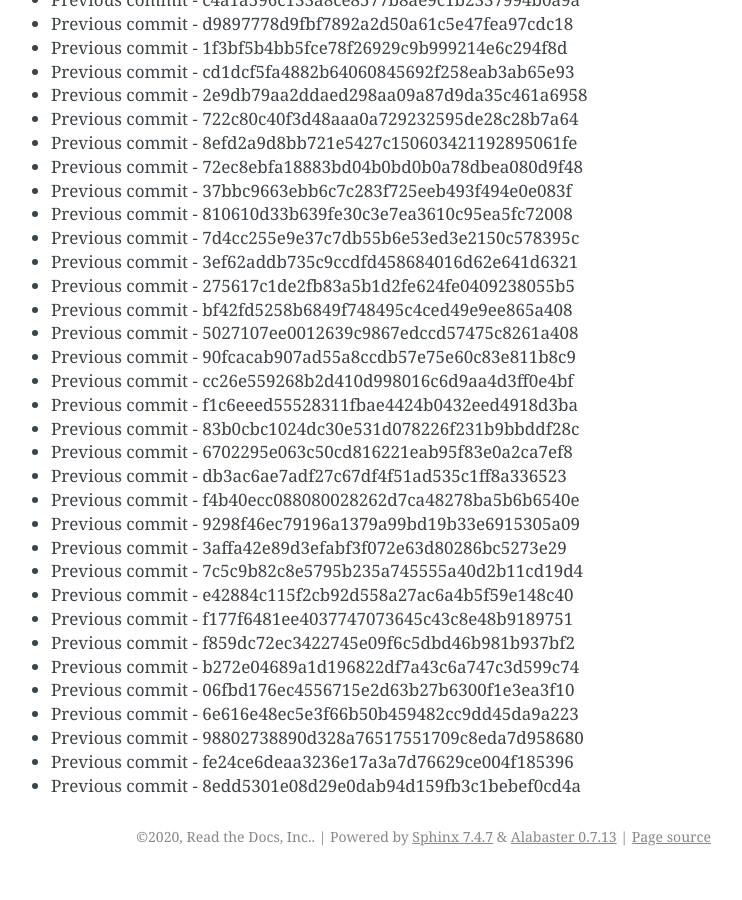
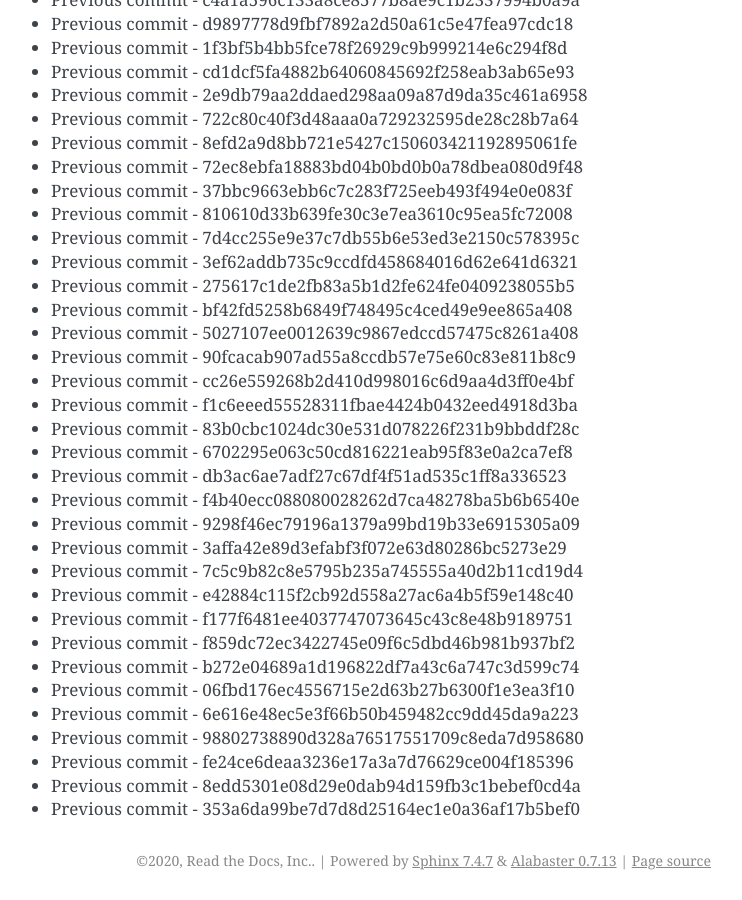
Before and after one commit to readthedocs/rtd-git-stresstest, a Sphinx documentation site: the page built from docs/updates.rst, in a window 1280 px wide and 900 px high, scrolled down 49772 px. Shown: the whole window, without its empty margins (399-1141 px from the left). Built offline with Sphinx 7.4.7, drawn with Linux system fonts in a browser that asks for light colours; before the commit the page ends 50648 px from its top, so only the background shows below that.

Commit message:
Generating commit from previous: 353a6da99be7d7d8d25164ec1e0a36af17b5bef0

```diff
--- a/docs/updates.rst
+++ b/docs/updates.rst
@@ -2123,3 +2123,4 @@ It can be tested for any performance characteristics.
 * Previous commit - 98802738890d328a76517551709c8eda7d958680
 * Previous commit - fe24ce6deaa3236e17a3a7d76629ce004f185396
 * Previous commit - 8edd5301e08d29e0dab94d159fb3c1bebef0cd4a
+* Previous commit - 353a6da99be7d7d8d25164ec1e0a36af17b5bef0
```
